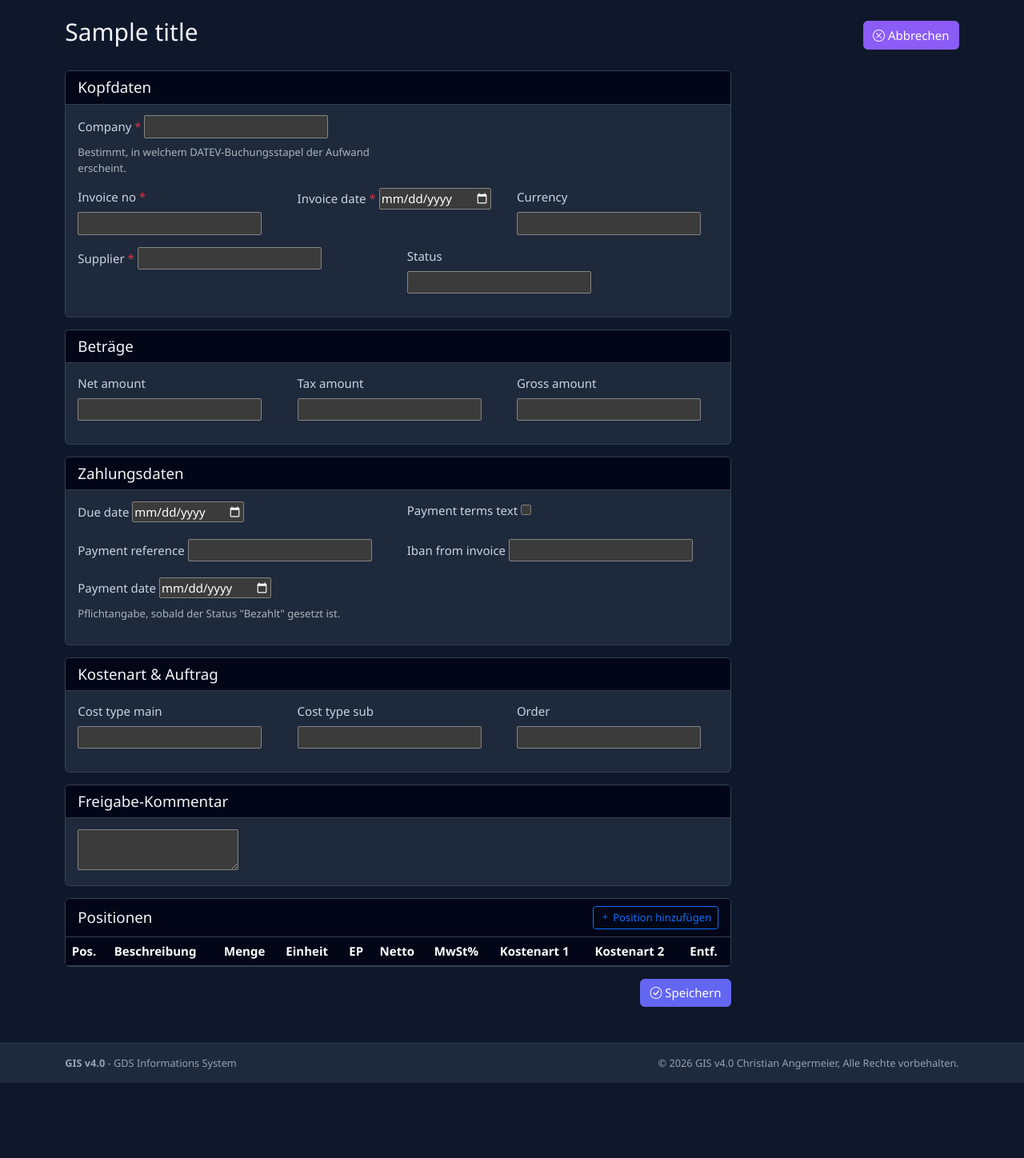
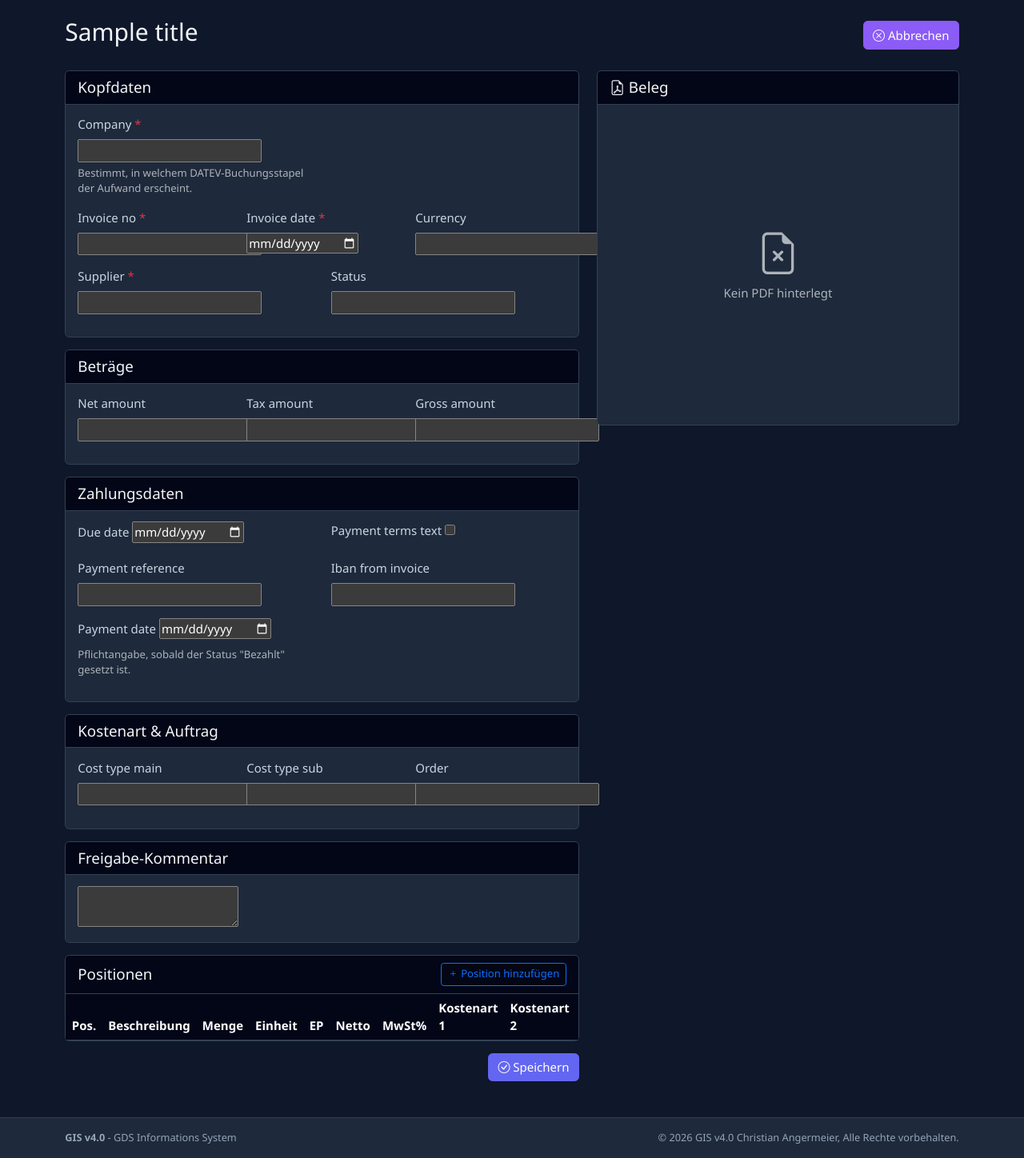
Before and after one commit to gdsanger/KManager, a Django app: template templates/lieferantenwesen/invoices/form.html in a window 1280 px wide. Shown: the part 49-1497 px from the top of the page at 80% size. Before the commit the page ends 1403 px from the top, so only its background shows below. Run offline with Django 5.2, Linux system fonts and the light colour scheme; the template is opened without the code that fills it: most values are stand-ins (such as "Sample title", 1, 10 or a date in 2020); form fields are guessed from the names that the template uses; lists and menus that the app fills with data are empty; some libraries are stand-ins or nearby versions.

Commit message:
feat(#1197): PDF-Vorschau auch in der Bearbeiten-Ansicht der Eingangsrechnung
Die Beleg-Karte steckte fest in detail.html. Sie liegt jetzt als
wiederverwendbares Include _pdf_panel.html vor, das Detail- und
Bearbeiten-Ansicht einbinden; das zugehoerige CSS wandert nach
static/css/site.css, damit es nur an einer Stelle gepflegt wird.

Beim Bearbeiten steht das Formular in einer col-lg-7-Spalte, rechts
daneben die klebende Vorschau (col-lg-5) - dasselbe Verhaeltnis wie in
der Detailansicht. Im Anlage-Modus (kein invoice im Kontext) gibt es
noch keinen Beleg, dort nutzt das Formular weiter die volle Breite.

Co-Authored-By: Claude Opus 5 <noreply@anthropic.com>

```diff
--- a/static/css/site.css
+++ b/static/css/site.css
@@ -640,6 +640,28 @@ a:hover {
     padding-bottom: 1.25rem;
 }
 
+/* Beleg-Vorschau der Eingangsrechnungen (Detail- und Bearbeiten-Ansicht) */
+.invoice-pdf-card {
+    position: sticky;
+    top: 80px;
+}
+
+.invoice-pdf-frame {
+    width: 100%;
+    height: calc(100vh - 220px);
+    min-height: 600px;
+    border: 0;
+}
+
+.invoice-pdf-placeholder {
+    display: flex;
+    flex-direction: column;
+    align-items: center;
+    justify-content: center;
+    height: 400px;
+    color: var(--bs-secondary-color);
+}
+
 /* Hover shadow effect for cards */
 .hover-shadow {
     transition: transform 0.3s ease, box-shadow 0.3s ease;
--- /dev/null
+++ b/templates/lieferantenwesen/invoices/_pdf_panel.html
@@ -0,0 +1,26 @@
+{% comment %}
+    Beleg-Vorschau einer Eingangsrechnung (klebende Karte mit eingebettetem
+    Browser-PDF-Viewer). Erwartet im Kontext: `invoice`.
+    Eingebunden von detail.html und form.html; das zugehörige CSS
+    (.invoice-pdf-*) steht in static/css/site.css.
+{% endcomment %}
+<div class="card mb-3 invoice-pdf-card">
+    <div class="card-header d-flex justify-content-between align-items-center">
+        <h5 class="mb-0"><i class="bi bi-file-earmark-pdf"></i> Beleg</h5>
+        {% if invoice.pdf_file %}
+        <a href="{% url 'lieferantenwesen:invoice_pdf' invoice.pk %}" class="btn btn-sm btn-outline-light" target="_blank">
+            <i class="bi bi-box-arrow-up-right"></i> In neuem Tab öffnen
+        </a>
+        {% endif %}
+    </div>
+    <div class="card-body p-0">
+        {% if invoice.pdf_file %}
+        <iframe src="{% url 'lieferantenwesen:invoice_pdf' invoice.pk %}" class="invoice-pdf-frame" title="PDF-Vorschau der Eingangsrechnung"></iframe>
+        {% else %}
+        <div class="invoice-pdf-placeholder">
+            <i class="bi bi-file-earmark-x display-4 mb-2"></i>
+            <p class="mb-0">Kein PDF hinterlegt</p>
+        </div>
+        {% endif %}
+    </div>
+</div>
--- a/templates/lieferantenwesen/invoices/form.html
+++ b/templates/lieferantenwesen/invoices/form.html
@@ -19,7 +19,8 @@
 <form method="post" novalidate>
     {% csrf_token %}
     <div class="row">
-        <div class="col-lg-9">
+        {# Bearbeiten: schmalere Spalte, damit rechts der Beleg Platz hat. Anlegen: volle Breite, es gibt noch kein PDF. #}
+        <div class="{% if invoice %}col-lg-7{% else %}col-lg-9{% endif %}">
 
             {% if form.errors or formset.total_error_count %}
             <div class="alert alert-danger" role="alert">
@@ -240,6 +241,13 @@
                 </button>
             </div>
         </div>
+
+        {% if invoice %}
+        <!-- Right column: PDF preview -->
+        <div class="col-lg-5">
+            {% include "lieferantenwesen/invoices/_pdf_panel.html" %}
+        </div>
+        {% endif %}
     </div>
 
     <template id="empty-line-template">
```
Also changed, not shown: lieferantenwesen/tests.py (+33 -0 lines), templates/lieferantenwesen/invoices/detail.html (+1 -45 lines).
